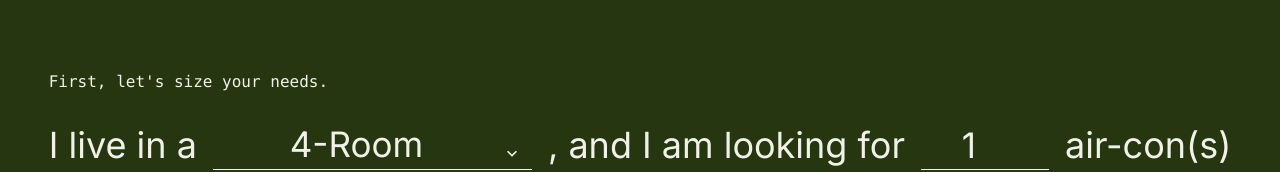
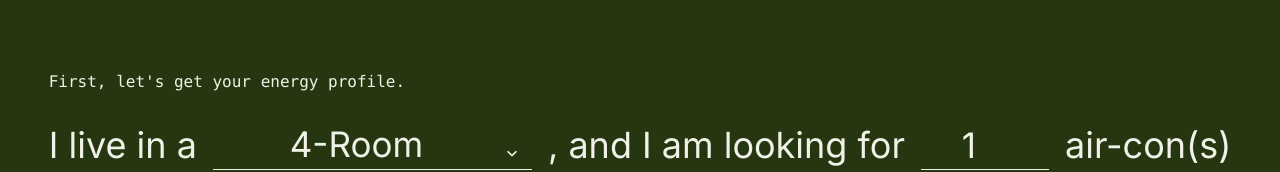
Before and after one commit to bfg-www/web, a Next.js app: page /profiling in a window 1280 px wide. Shown: the part 137-309 px from the top of the page. Built offline with nearby package versions, Linux system fonts and the light colour scheme.

Commit message:
Update copy for more consistency

```diff
--- a/src/app/profiling/page.tsx
+++ b/src/app/profiling/page.tsx
@@ -239,7 +239,7 @@ function EnergyProfileForm({
               color="#F0F1E7"
               as="kbd"
             >
-              First, let's size your needs.
+              First, let's get your energy profile.
             </Text>
             <HStack mb={1}>
               <Text fontSize="4xl" mb={4} alignItems="center" color="#F0F1E7">
```
